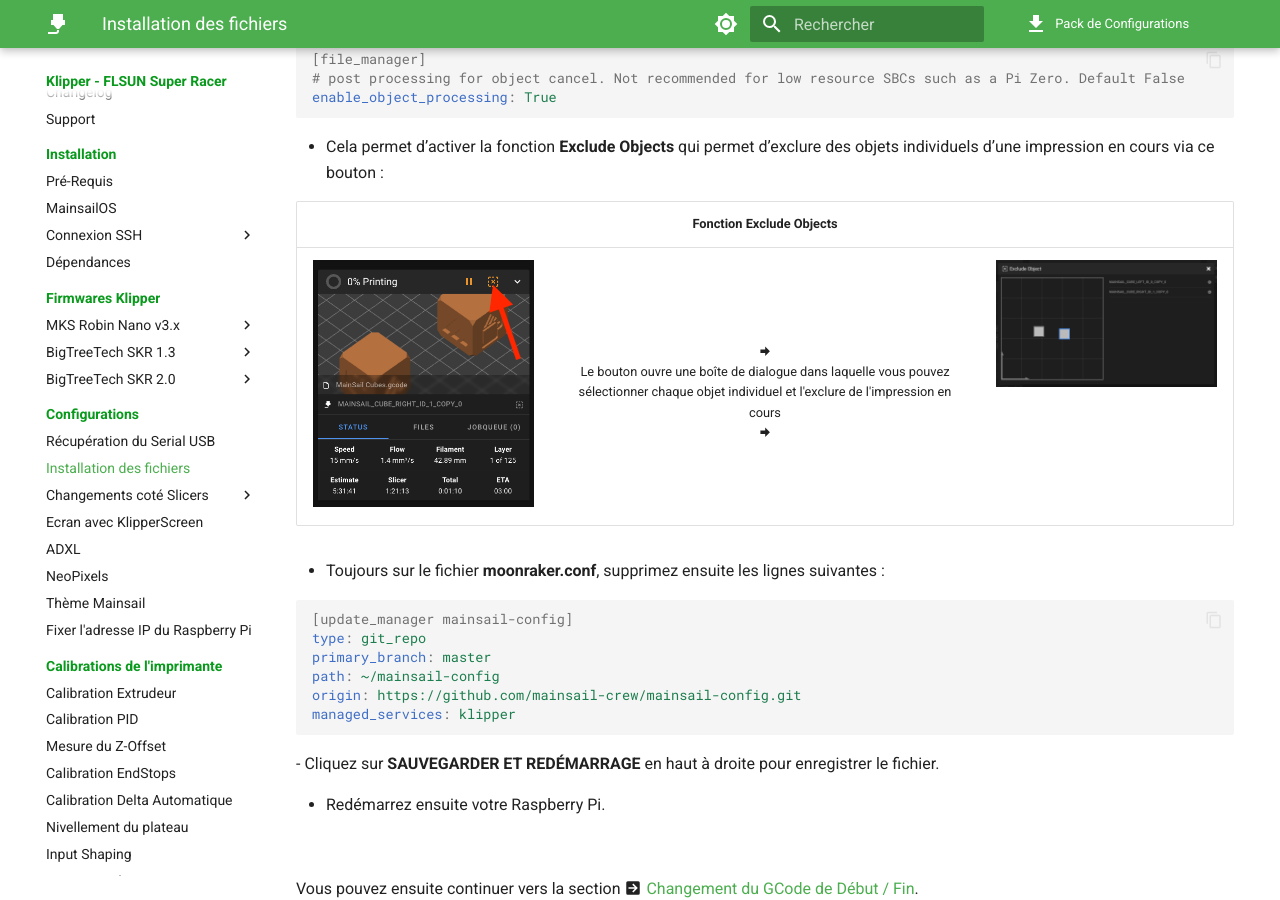
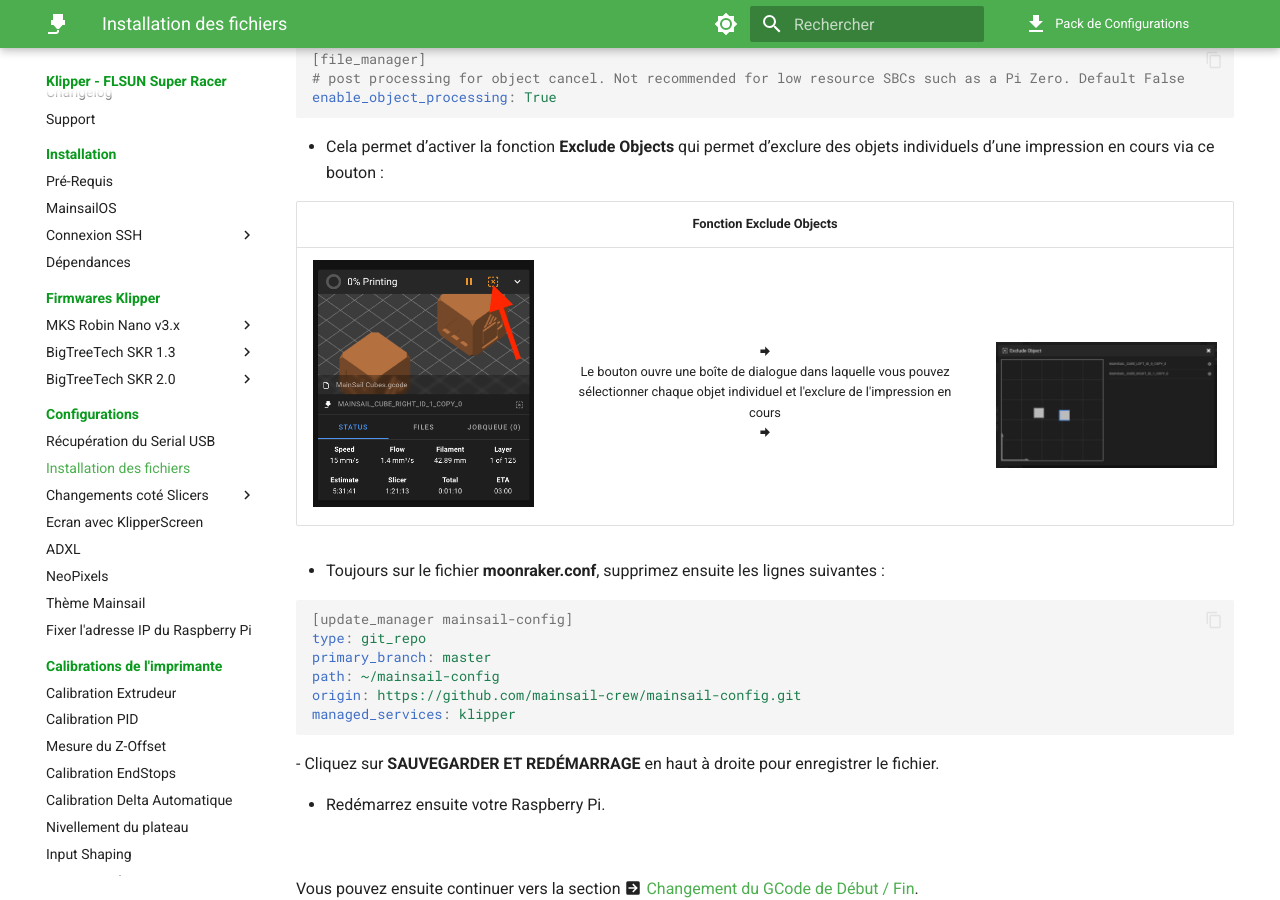
Before and after one commit to Guilouz/test, an MkDocs documentation site: the page built from docs/configurations/fichiers-de-configuration.md, in a window 1280 px wide and 900 px high, scrolled down 2664 px. Built offline with MkDocs 1.6.1 and Material for MkDocs 9.7.7, drawn with Linux system fonts in a browser that asks for light colours; comment, search, counter and statistics services are not loaded.

Commit message:
Update fichiers-de-configuration.md

```diff
--- a/docs/configurations/fichiers-de-configuration.md
+++ b/docs/configurations/fichiers-de-configuration.md
@@ -90,7 +90,7 @@
 
 |  | Fonction Exclude Objects |  |
 | :---------: | :---------: | :---------: |
-|![SMT32F407](../assets/img/configurations/exclude-objects-status-panel.png){ width="400" } | <br /><br /><br /><br />:material-arrow-right-bold:<br />Le bouton ouvre une boîte de dialogue dans laquelle vous pouvez sélectionner chaque objet individuel et l'exclure de l'impression en cours<br />:material-arrow-right-bold: | ![SMT32F429](../assets/img/configurations/exclude-objects.png){ width="400" } |
+|![Exclude Objects](../assets/img/configurations/exclude-objects-status-panel.png){ width="400" } | <br /><br /><br /><br />:material-arrow-right-bold:<br />Le bouton ouvre une boîte de dialogue dans laquelle vous pouvez sélectionner chaque objet individuel et l'exclure de l'impression en cours<br />:material-arrow-right-bold: | <br /><br /><br /><br />![Exclude Objects](../assets/img/configurations/exclude-objects.png){ width="400" } |
 
 - Toujours sur le fichier **moonraker.conf**, supprimez ensuite les lignes suivantes :
 
```
